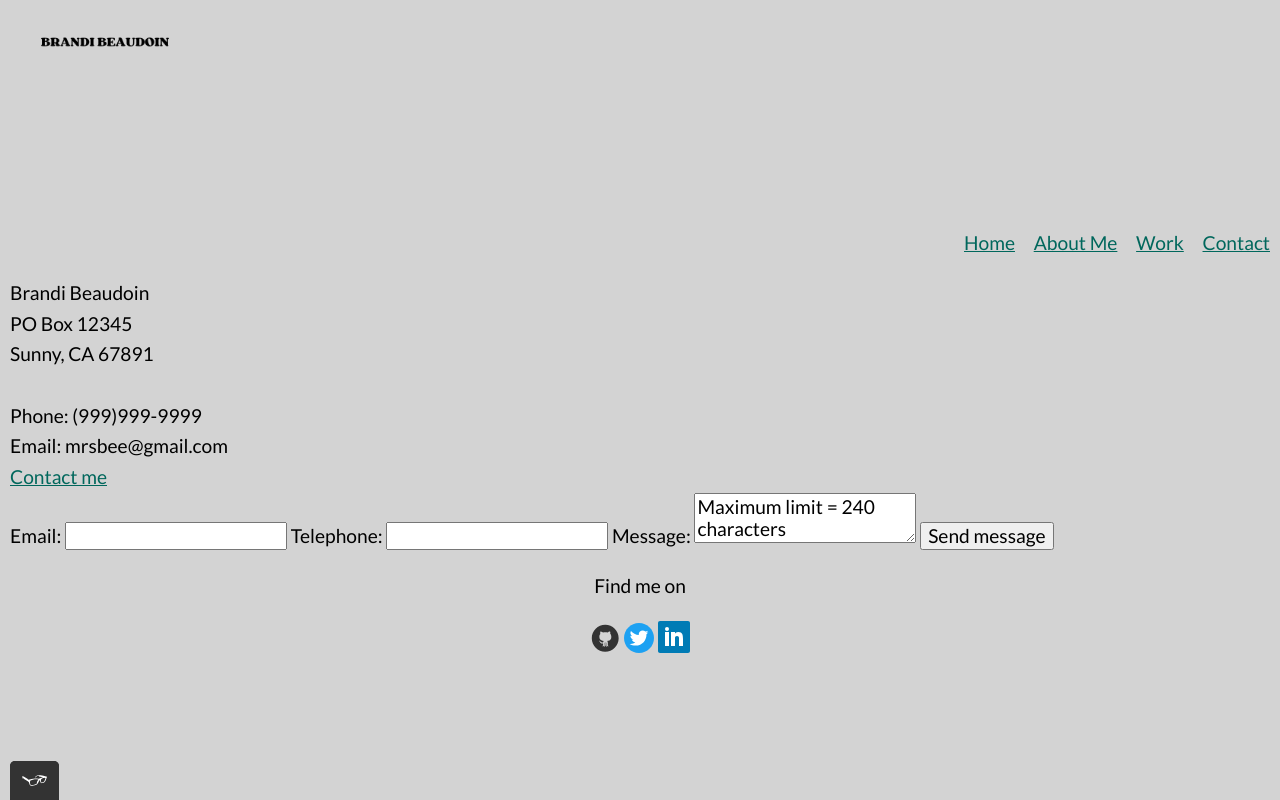
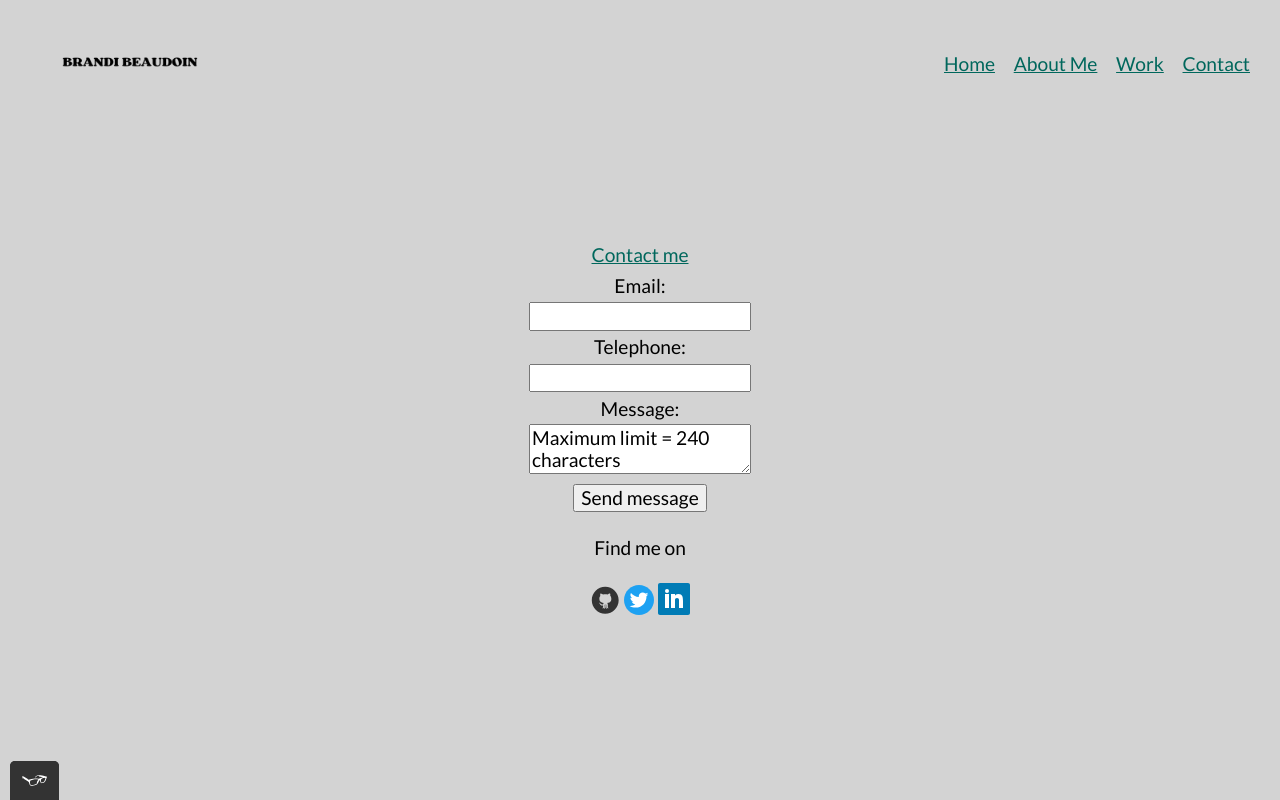
Before and after one commit to branbeau/portfolio-website, a plain HTML site: page contact.html in a window 1280 px wide. Drawn offline with nearby package versions, Linux system fonts and the light colour scheme.

Commit message:
Update contact.html

```diff
--- a/contact.html
+++ b/contact.html
@@ -1,5 +1,5 @@
 <!DOCTYPE html>
-<html>
+<html lang="en">
 
 <head>
     <style>
@@ -18,8 +18,8 @@
 </head>
 
 <body>
-    <header>
-				<img src="img/Brandi Beaudoin Logo-1.png" alt="logo" class="page-header__item" svg width="190px" height="190px" enable-background="new 0 0 48 48"/svg>
+    <header class="page-header">
+        <img src="img/Brandi%20Beaudoin%20Logo-1.png" alt="logo" class="page-header__item" width="190" height="190" />
         <nav class="main-navigation page-header__item">
             <ul role="menubar" class="navigation-list">
                 <li role="presentation">
@@ -37,30 +37,22 @@
             </ul>
         </nav>
     </header>
-    <div>
-        Brandi Beaudoin<br>
-        PO Box 12345 <br>
-        Sunny, CA 67891<br>
-        <br>
-        Phone: (999)999-9999<br>
-        Email: mrsbee@gmail.com<br>
-        <a href="mrsbee@gmail.com">Contact me</a>
-    </div>
-    <div>
-        <form action="" method="post" id="contact-form">
-            <label class="standard-label" for="contact-email">Email: </label>
-            <input type="email" id="contact-email" required>
-            <label class="standard-label" for="contact-telephone">Telephone: </label>
-            <input type="tel" id=contact-telephone pattern="\d{3}[\-]\d{3}[\-]\d{4}">
-            <label class="standard-label" for="my-input">Message: </label>
-            <textarea required maxlength="240">Maximum limit = 240 characters</textarea>
+    <div style="text-align:center;">
+        <a href="mailto:brandi.beaudoin98@gmail.com"> Contact me </a>
+        <form action="#" method="post" id="contact-form">
+            <label class="standard-label" for="contact-email">Email:</label><br>
+            <input type="email" id="contact-email" required><br>
+            <label class="standard-label" for="contact-telephone">Telephone: </label><br>
+            <input type="tel" id=contact-telephone pattern="\d{3}[\-]\d{3}[\-]\d{4}"><br>
+            <label class="standard-label" for="my-input">Message: </label><br>
+            <textarea required maxlength="240">Maximum limit = 240 characters</textarea><br>
             <input type="submit" id="my-input" value="Send message">
         </form>
     </div>
     <footer class="page-footer">
         <p>Find me on</p>
         <div class="social-media">
-            <img src="img/github_icon.svg" alt="Github" svg width="30px" height="30px" enable-background="new 0 0 48 48"/svg> <img src="img/twitter_icon.svg" alt="Twitter" svg width="30px" height="30px" enable-background="new 0 0 48 48"/svg> <img src="img/linkedin_icon.svg" alt="linkedin">
+            <img src="img/github_icon.svg" alt="Github" width="30" height="30" /> <img src="img/twitter_icon.svg" alt="Twitter" width="30" height="30" /> <img src="img/linkedin_icon.svg" alt="linkedin">
         </div>
     </footer>
     <script src="js/tota11y.min.js"></script>
```
